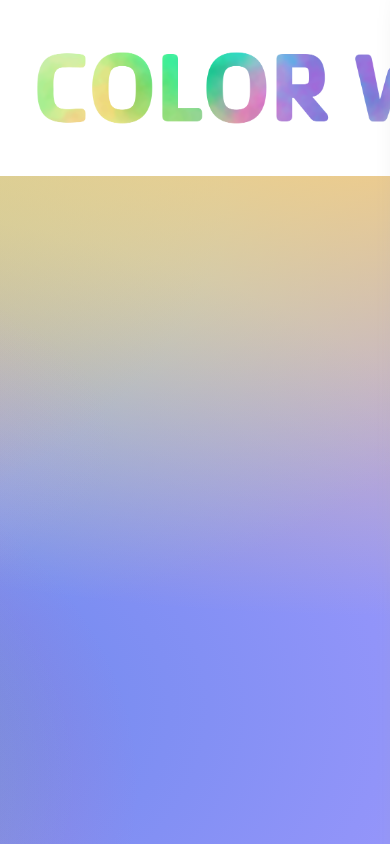
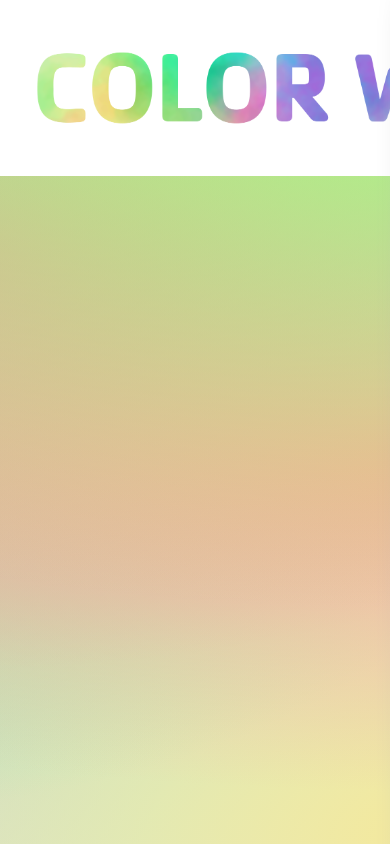
Before and after one commit to SmartDude04/color-wars-website, a PHP site: page / in a window 390 px wide; the page is wider, and only the part inside the window is pictured. Run offline with PHP 8.4, Linux system fonts and the light colour scheme; data that the repository does not hold is empty.

Commit message:
Make main background colors white for better mobile experience

```diff
--- a/public/css/home/home.css
+++ b/public/css/home/home.css
@@ -103,15 +103,21 @@ html {
 }
 
 body {
-    background-color: #a299ff;
+    background-color: white;
     background-image:
-    radial-gradient(at 5% 92%, hsla(149,97%,63%,1) 0px, transparent 50%),
-    radial-gradient(at 12% 52%, hsla(276,69%,77%,1) 0px, transparent 50%),
-    radial-gradient(at 88% 8%, hsla(40,98%,73%,1) 0px, transparent 50%),
-    radial-gradient(at 31% 22%, hsla(16,62%,62%,1) 0px, transparent 50%),
-    radial-gradient(at 16% 93%, hsla(344,87%,66%,1) 0px, transparent 50%),
-    radial-gradient(at 58% 84%, hsla(224,75%,65%,1) 0px, transparent 50%),
-    radial-gradient(at 58% 17%, hsla(160,92%,78%,1) 0px, transparent 50%);
+    radial-gradient(at 87% 4%, hsla(96,89%,73%,1) 0px, transparent 50%),
+    radial-gradient(at 93% 55%, hsla(14,89%,78%,1) 0px, transparent 50%),
+    radial-gradient(at 65% 30%, hsla(346,63%,74%,1) 0px, transparent 50%),
+    radial-gradient(at 55% 57%, hsla(123,67%,78%,1) 0px, transparent 50%),
+    radial-gradient(at 93% 99%, hsla(51,84%,78%,1) 0px, transparent 50%),
+    radial-gradient(at 21% 86%, hsla(311,90%,76%,1) 0px, transparent 50%),
+    radial-gradient(at 67% 87%, hsla(192,93%,78%,1) 0px, transparent 50%),
+    radial-gradient(at 35% 30%, hsla(175,77%,66%,1) 0px, transparent 50%),
+    radial-gradient(at 35% 12%, hsla(95,88%,79%,1) 0px, transparent 50%),
+    radial-gradient(at 46% 9%, hsla(343,69%,73%,1) 0px, transparent 50%),
+    radial-gradient(at 90% 6%, hsla(158,73%,71%,1) 0px, transparent 50%),
+    radial-gradient(at 34% 23%, hsla(90,67%,68%,1) 0px, transparent 50%),
+    radial-gradient(at 61% 26%, hsla(335,89%,76%,1) 0px, transparent 50%);
 
     background-repeat: no-repeat;
     background-attachment: fixed;
```
Also changed, not shown: public/css/home/history.css (+13 -8 lines).
